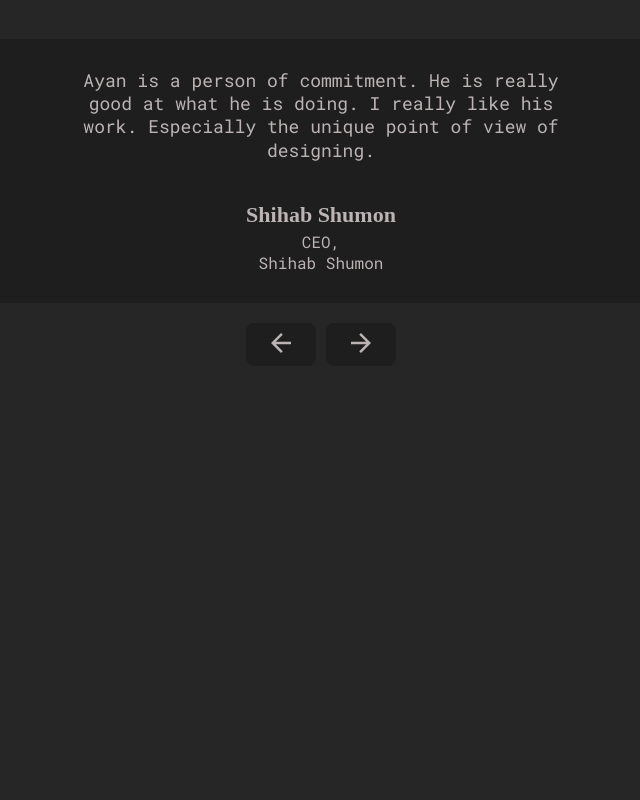
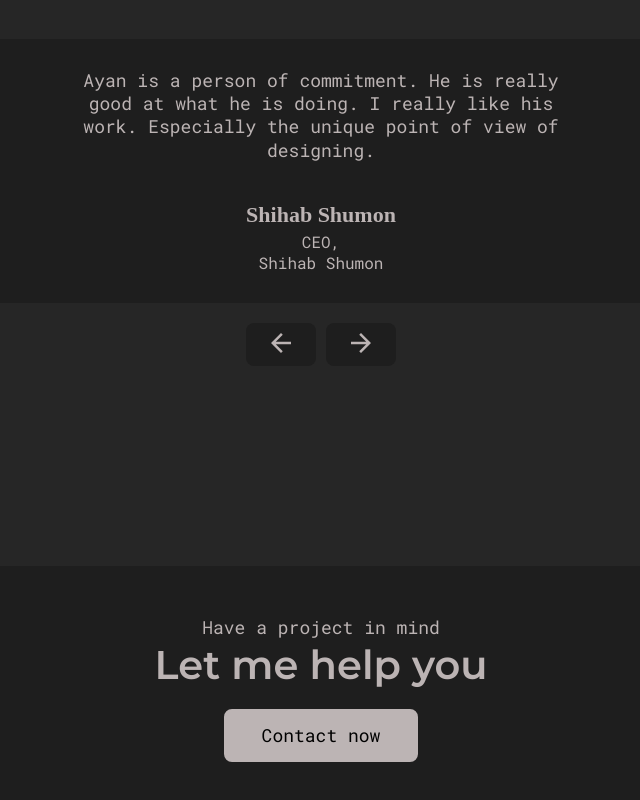
Before and after one commit to shihab91/shihab-s-portfolio, a React (Create React App) app: page / in a window 1280 px wide. Shown: the part 3497-4297 px from the top of the page, without its empty margins (319-959 px from the left). Before the commit the page ends 3963 px from the top, so only its background shows below. Built offline with nearby package versions, Linux system fonts and the light colour scheme; the HTML template or start-up script is replaced by a standard one; a web font is replaced by a local one.

Commit message:
started working with the contact section of home

```diff
--- /dev/null
+++ b/src/components/ContactBanner.js
@@ -0,0 +1,38 @@
+/* eslint-disable quotes */
+/* eslint-disable prettier/prettier */
+import React from "react";
+import styled from "styled-components";
+import Button from "./Button";
+import PText from "./PText";
+
+const ContactBannerStyle = styled.div`
+  padding: 10rem 0;
+  .contact__banner__wrapper {
+    background-color: var(--deep-dark);
+    border-radius: 12px;
+    padding: 5rem 0rem;
+    text-align: center;
+  }
+  .contact__banner__heading {
+    font-size: 4rem;
+    margin-bottom: 2rem;
+  }
+  @media only screen and (max-width: 768px) {
+    .contact__banner__heading {
+      font-size: 2.8rem;
+    }
+  }
+`;
+export default function ContactBanner() {
+  return (
+    <ContactBannerStyle>
+      <div className="container">
+        <div className="contact__banner__wrapper">
+          <PText>Have a project in mind</PText>
+          <h3 className="contact__banner__heading">Let me help you</h3>
+          <Button btnText="Contact now" btnLink="/contact" />
+        </div>
+      </div>
+    </ContactBannerStyle>
+  );
+}
--- a/src/pages/Home.js
+++ b/src/pages/Home.js
@@ -2,6 +2,7 @@
 /* eslint-disable prettier/prettier */
 import React from "react";
 import About from "../components/About";
+import ContactBanner from "../components/ContactBanner";
 import HeroSection from "../components/HeroSection";
 import ProjectSection from "../components/ProjectSection";
 import Services from "../components/Services";
@@ -15,6 +16,7 @@ export default function Home() {
       <Services />
       <ProjectSection />
       <Testimonial />
+      <ContactBanner />
     </>
   );
 }
```
